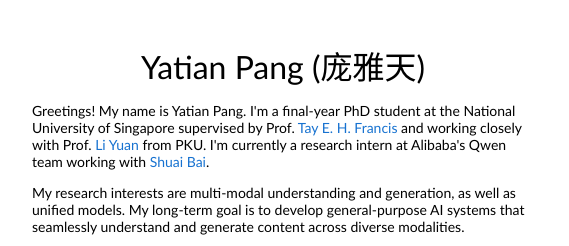
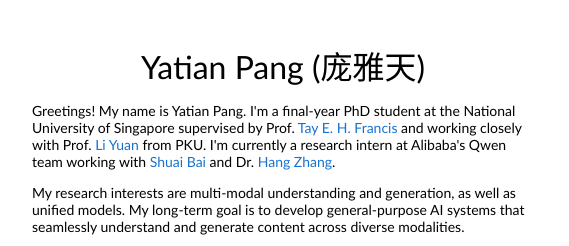
Before and after one commit to Pang-Yatian/Pang-Yatian.github.io, a plain HTML site: page index.html in a window 1280 px wide. Shown: the top 246 px of the page, 228-797 px from the left. Drawn offline with Linux system fonts and the light colour scheme; grey boxes are pictures that could not be loaded.

Commit message:
Update index.html

```diff
--- a/index.html
+++ b/index.html
@@ -26,7 +26,7 @@
                 <name> Yatian Pang (庞雅天)</name>
               </p>
               <p>
-                Greetings! My name is Yatian Pang. I'm a final-year PhD student at the National University of Singapore supervised by Prof. <a href="https://scholar.google.com/citations?user=mfH9UFIAAAAJ&hl=en">Tay E. H. Francis</a> and working closely with Prof. <a href="https://scholar.google.com/citations?user=-5juAR0AAAAJ&hl=en">Li Yuan</a> from PKU. I'm currently a research intern at Alibaba's Qwen team working with <a href="https://scholar.google.com/citations?user=ylhI1JsAAAAJ&hl"> Shuai Bai</a>.
+                Greetings! My name is Yatian Pang. I'm a final-year PhD student at the National University of Singapore supervised by Prof. <a href="https://scholar.google.com/citations?user=mfH9UFIAAAAJ&hl=en">Tay E. H. Francis</a> and working closely with Prof. <a href="https://scholar.google.com/citations?user=-5juAR0AAAAJ&hl=en">Li Yuan</a> from PKU. I'm currently a research intern at Alibaba's Qwen team working with <a href="https://scholar.google.com/citations?user=ylhI1JsAAAAJ&hl"> Shuai Bai</a> and Dr. <a href="https://scholar.google.com.hk/citations?user=kMpV724AAAAJ&hl=en"> Hang Zhang</a>.
               </p>
 
               <p>
```
